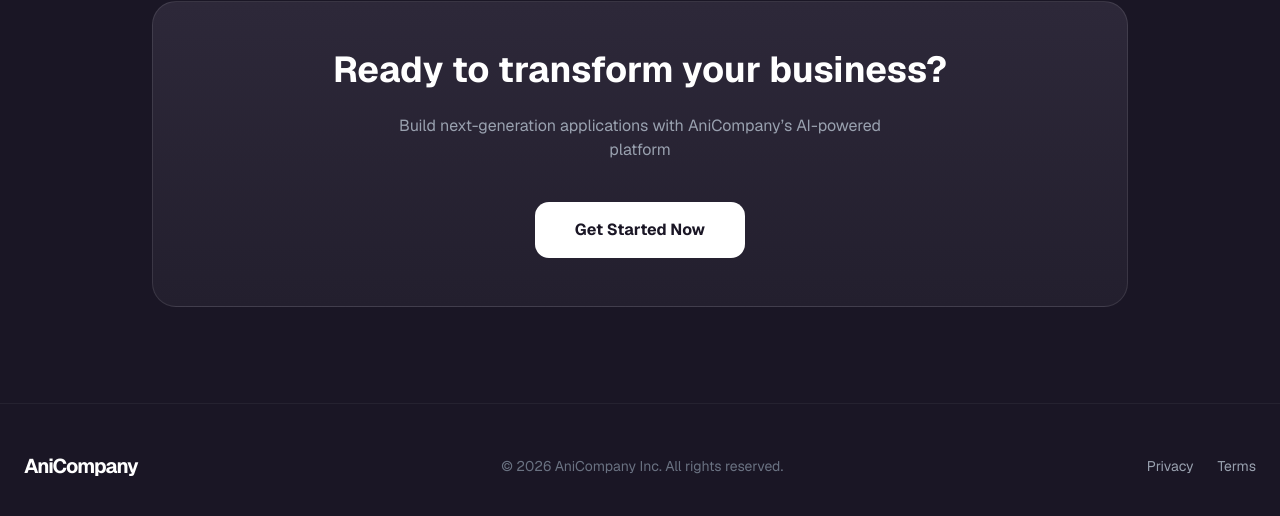
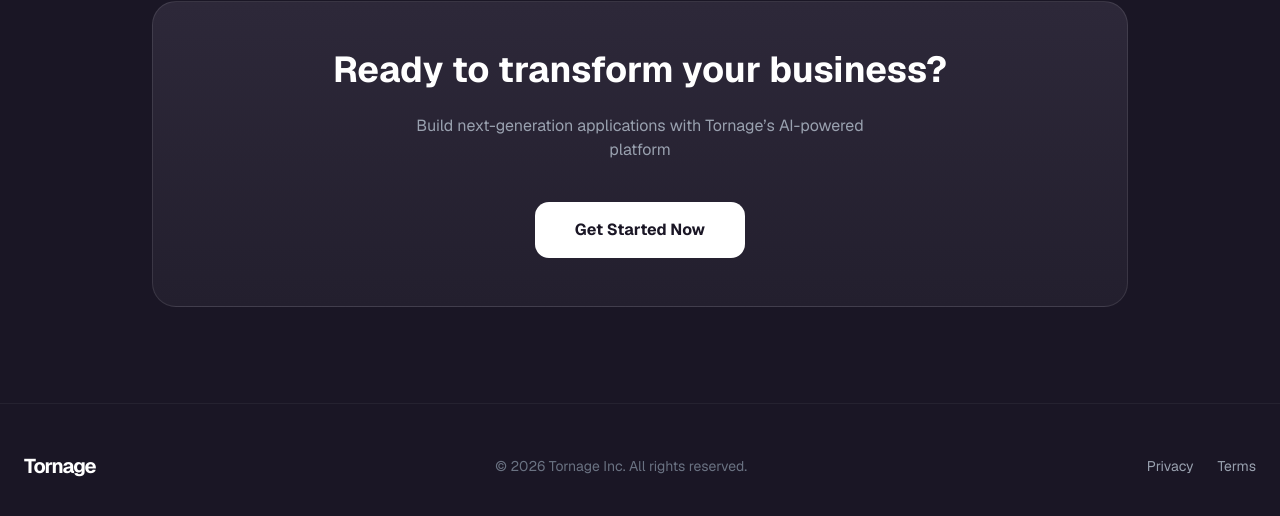
Before and after one commit to Harsha4112004/Tornage, a Next.js app: page / in a window 1280 px wide. Shown: the part 1942-2458 px from the top of the page. Built offline with nearby package versions, Linux system fonts and the light colour scheme.

Commit message:
correct spelling mistakes

```diff
--- a/src/app/login/page.tsx
+++ b/src/app/login/page.tsx
@@ -144,7 +144,7 @@ export default function LoginPage() {
                 <span className="w-full border-t border-gray-800"></span>
               </div>
               <div className="relative flex justify-center text-xs uppercase">
-                <span className="bg-[#231f2e] px-4 text-gray-500 tracking-widest">Or loginin with</span>
+                <span className="bg-[#231f2e] px-4 text-gray-500 tracking-widest">Or login with</span>
               </div>
             </div>
 
--- a/src/app/page.tsx
+++ b/src/app/page.tsx
@@ -103,7 +103,7 @@ export default function LandingPage() {
         <div className="bg-gradient-to-b from-[#2d2839] to-[#231f2e] rounded-3xl p-12 text-center border border-white/10">
           <h2 className="text-4xl font-bold mb-6">Ready to transform your business?</h2>
           <p className="text-gray-400 mb-10 max-w-lg mx-auto">
-            Build next-generation applications with AniCompany’s AI-powered platform
+            Build next-generation applications with Tornage’s AI-powered platform
           </p>
           <Link href="/signup" className="inline-flex h-14 pt-4 px-10 rounded-xl bg-white text-[#1a1625] font-bold hover:bg-gray-200 transition">
             Get Started Now
@@ -114,9 +114,9 @@ export default function LandingPage() {
       {/* Footer */}
       <footer className="border-t border-white/5 bg-[#1a1625]">
         <div className="mx-auto max-w-7xl px-6 py-12 flex flex-col md:flex-row justify-between items-center gap-6">
-          <div className="text-xl font-bold tracking-tighter">AniCompany</div>
+          <div className="text-xl font-bold tracking-tighter">Tornage</div>
           <div className="text-sm text-gray-500">
-            © 2026 AniCompany Inc. All rights reserved.
+            © 2026 Tornage Inc. All rights reserved.
           </div>
           <div className="flex gap-6 text-sm text-gray-400">
             <Link href="#" className="hover:text-white transition">Privacy</Link>
```
